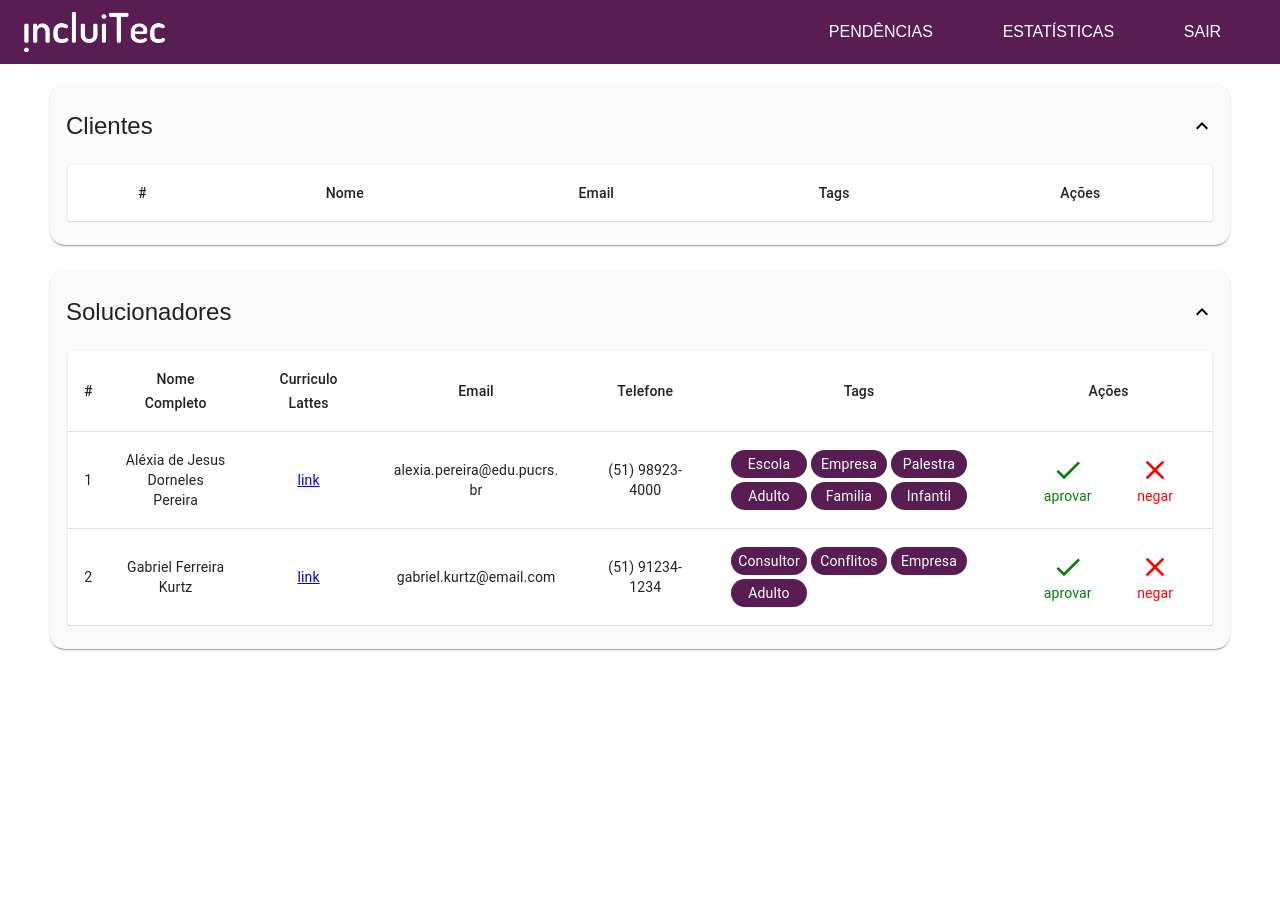
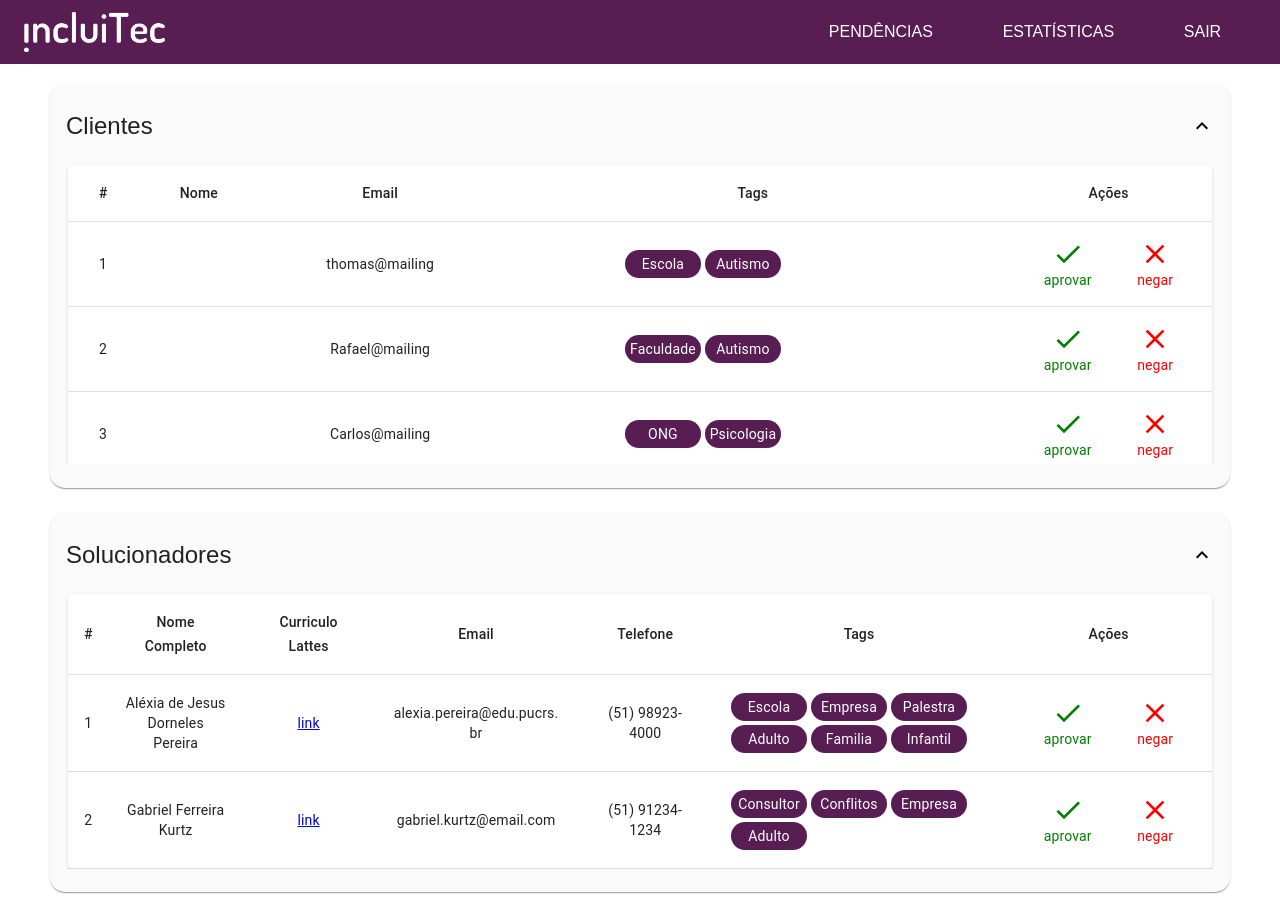
Before and after one commit to IncluiTech/incluitech-frontend, a React (Create React App) app: page / in a window 1280 px wide. Before the commit the page ends 800 px from the top, so only its background shows below. Built offline with nearby package versions, Linux system fonts and the light colour scheme; no server answers.

Commit message:
Alteraçoes com dados mockados para apresentaçao

```diff
--- a/src/components/screen/main/fragments/ClienteFragment.jsx
+++ b/src/components/screen/main/fragments/ClienteFragment.jsx
@@ -3,24 +3,24 @@ import { clientService } from '../../../../services/client/clientService'
 import { ITActions, ITTags } from '../../../generics'
 import { ITTable } from '../../../generics/ITTable/ITTable'
 
-// const createData = (id, name, email, tags) => {
-//   return { id, name, email, tags }
-// }
+const createData = (id, name, email, tags) => {
+  return { id, name, email, tags }
+}
 
 
-// const mockedData = [
-//   createData("1", "Pessoa1", "pessoa@mailing", ['tag', 'tag', 'tag', 'tag', 'tag']),
-//   createData("2", "Pessoa2", "pessu@mailing", ['tag', 'tag', 'tag', 'tag', 'tag']),
-//   createData("3", "Pessoa3", "people@mailing", ['tag', 'tag', 'tag', 'tag', 'tag', 'tag']),
-//   createData("4", "Pessoa4", "person@mailing", ['tag', 'tag', 'tag', 'tag']),
-//   createData("5", "Pessoa5", "vivente@mailing", ['tag', 'tag', 'tag'])
-// ]
+const mockedData = [
+  createData("1", "Thomas", "thomas@mailing", ['Escola', 'Autismo']),
+  createData("2", "Rafael", "Rafael@mailing", ['Faculdade', 'Autismo']),
+  createData("3", "Carlos", "Carlos@mailing", ['ONG', 'Psicologia']),
+  createData("4", "Alexia", "Alexia@mailing", ['Trabalho', 'Foco', 'TDH']),
+  createData("5", "Joao Pedro", "joao@mailing", ['Convivencia', 'Colegas'])
+]
 
 
 export const ClienteFragment = () => {
   const [clients, updateClients] = useState([])
   const findClients = async () => {
-    const clients = await clientService.findClients();
+    const clients = await mockedData;
     updateClients(clients)
   }
   useEffect(() => {
```
